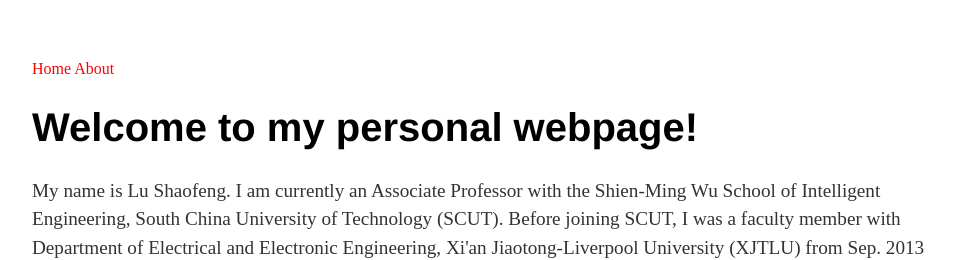
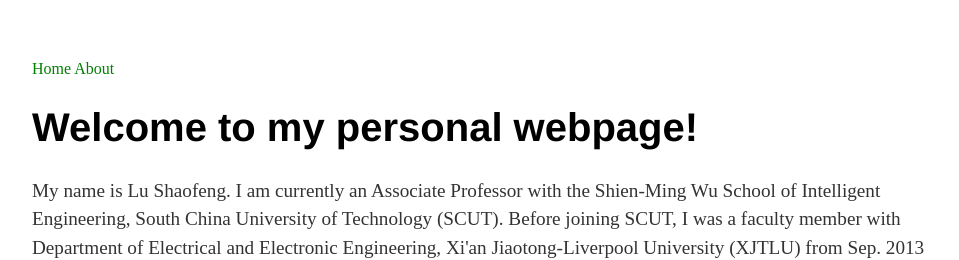
Before and after one commit to lushaofeng/lushaofeng.github.io, a Jekyll site: the page built from index.html, in a window 1280 px wide. Shown: the top 260 px of the page, without its empty margins (160-1119 px from the left). Built offline with Jekyll 4.4.1, drawn with Linux system fonts in a browser that asks for light colours.

Commit message:
Update default.html

```diff
--- a/_layouts/default.html
+++ b/_layouts/default.html
@@ -8,10 +8,10 @@
 <body>
 
 <nav>
-<a href="/" {% if page.url == "/" %}style="color: red;"{% endif %}>
+<a href="/" {% if page.url == "/" %} style="color: green;"{% endif %}>
 	Home
 </a>
-<a href="/about.html" style="color: red;">
+<a href="/about.html" style="color: green;">
 	About
 </a>
 </nav>
```
